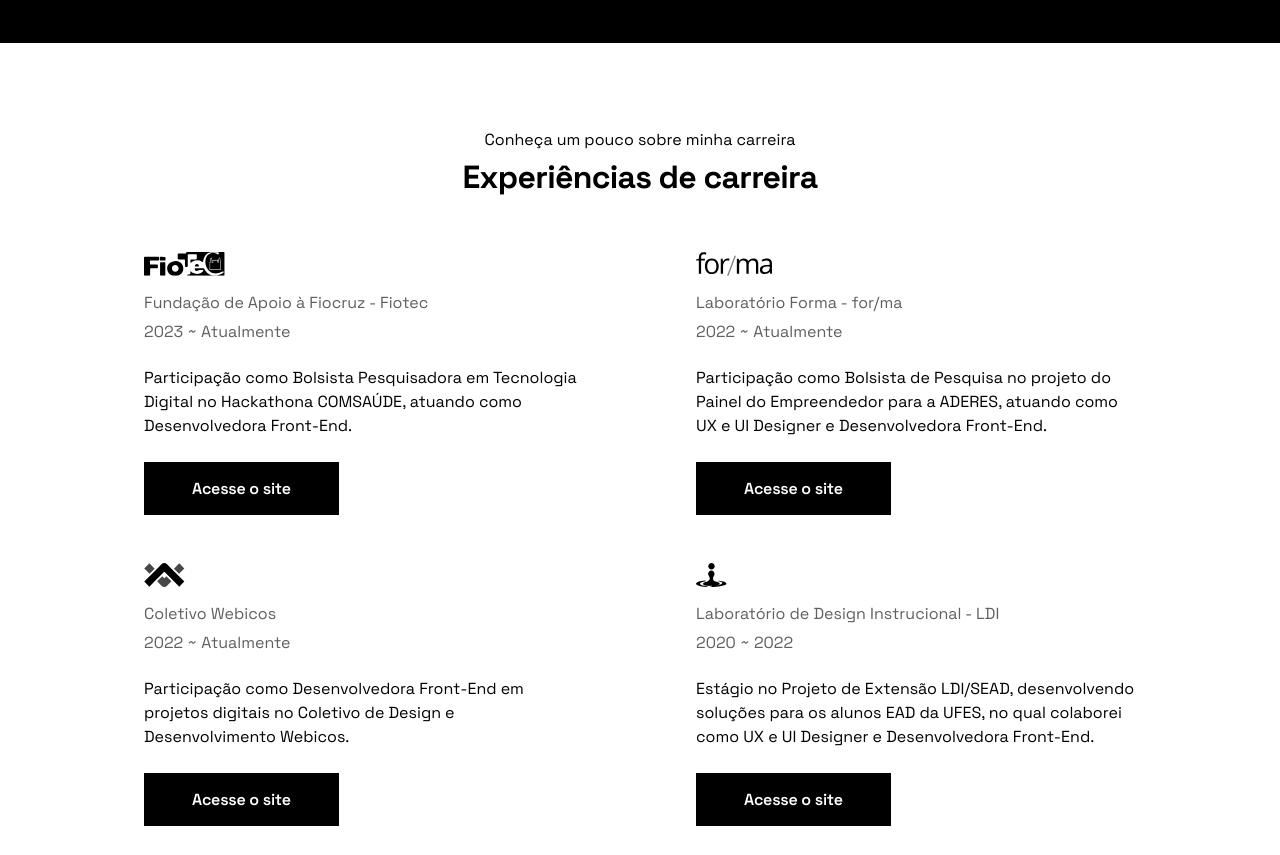
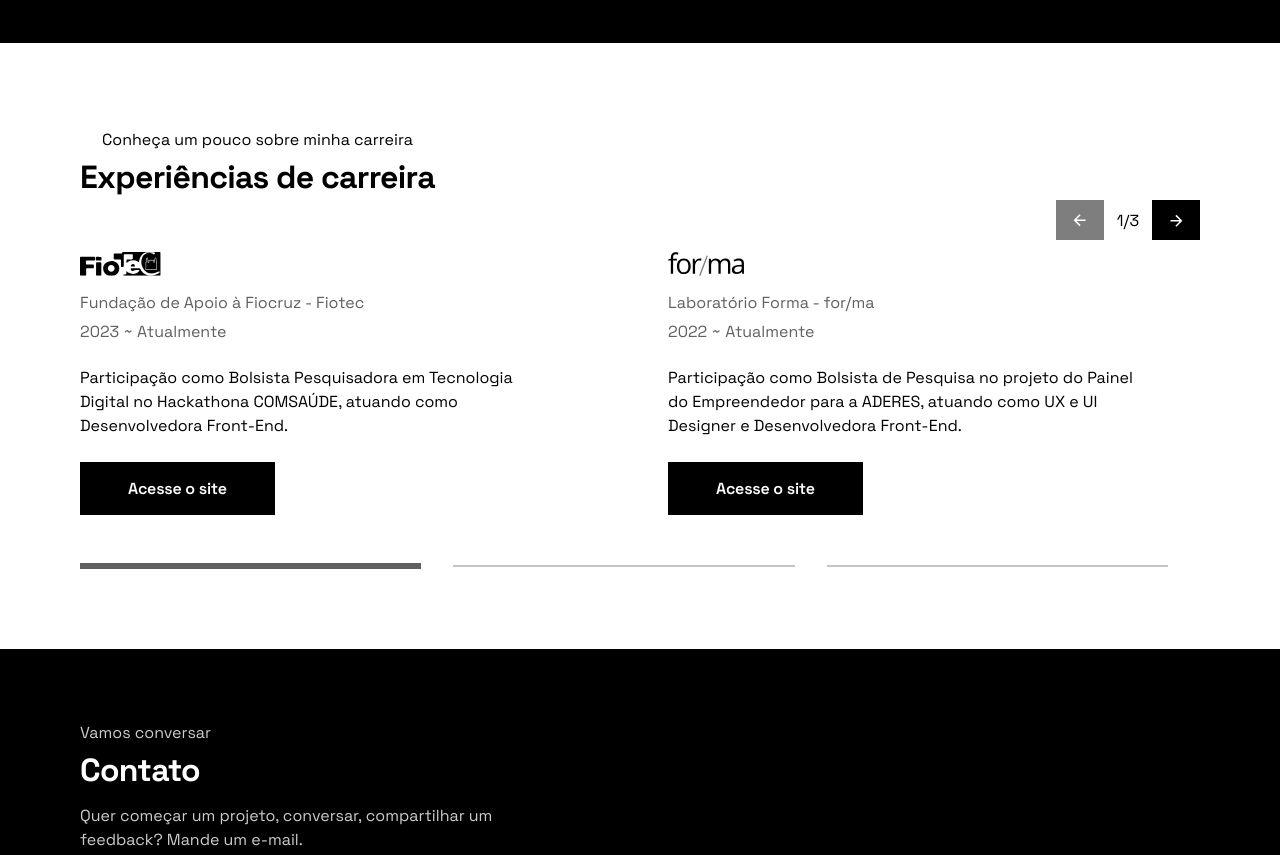
Before and after one commit to oliverids/current_portfolio, a plain HTML site: page index.html in a window 1280 px wide. Shown: the part 1980-2835 px from the top of the page. Drawn offline with nearby package versions, Linux system fonts and the light colour scheme.

Commit message:
fix: keen slider responsivo 768px e 1280px

```diff
--- a/index.html
+++ b/index.html
@@ -151,7 +151,7 @@
     </div>
   </section>
 
-  <section id="cases" class="section">
+  <section id="cases" class="section keen-1280">
     <div class="container">
       <div class="section_intro">
         <p>Confira parte dos meus projetos</p>
@@ -227,14 +227,14 @@
     </ul>
   </marquee>
 
-  <section id="experiencias" class="section">
+  <section id="experiencias" class="section keen-1280">
     <div class="container">
       <div class="section_intro">
         <p>Conheça um pouco sobre minha carreira</p>
         <h2>Experiências de carreira</h2>
       </div>
 
-      <ul>
+      <ul id="carreira_slider">
         <li>
           <svg width="357" height="106" viewBox="0 0 357 106" fill="none" xmlns="http://www.w3.org/2000/svg">
             <title>Fundação de Apoio à Fiocruz</title>
--- a/js/keen_slider.js
+++ b/js/keen_slider.js
@@ -97,12 +97,14 @@
       removeElement(dots)
       return
     }
-    dots = createDiv("dots")
+    dots = createDiv("dots");
+
     slider.track.details.slides.forEach((_e, idx) => {
       var dot = createDiv("dot", "button")
       dot.addEventListener("click", () => slider.moveToIdx(idx))
       dots.appendChild(dot)
     })
+
     wrapper.appendChild(dots)
   }
 
@@ -110,25 +112,38 @@
     var slide = slider.track.details.rel
     slide === 0
       ? arrowLeft.classList.add("arrow--disabled")
-      : arrowLeft.classList.remove("arrow--disabled")
+      : arrowLeft.classList.remove("arrow--disabled");
+
     slide === slider.track.details.slides.length - 1
       ? arrowRight.classList.add("arrow--disabled")
-      : arrowRight.classList.remove("arrow--disabled")
+      : arrowRight.classList.remove("arrow--disabled");
+
     Array.from(dots.children).forEach(function (dot, idx) {
       idx === slide
         ? dot.classList.add("dot--active")
         : dot.classList.remove("dot--active")
     })
 
-    span.innerText = `${slide + 1}/${screen_width < 768 || screen_width > 1279? slider.slides.length : slider.slides.length - 1}`;
-
-    if(screen_width < 767) {
-      if(slide +1 == slider.track.details.slides.length - 1) {
+    if(slider.options.slides.perView == 1) {
+      if(slide +1 == slider.track.details.slides.length) {
         arrowRight.classList.add("arrow--disabled")
       } else {
         arrowRight.classList.remove("arrow--disabled")
       }
+
+      span.innerText = `${slide + 1}/${slider.slides.length}`;
+
+    } else {
+
+      if(slide +1 == slider.track.details.slides.length -1) {
+        arrowRight.classList.add("arrow--disabled")
+      } else {
+        arrowRight.classList.remove("arrow--disabled")
+      }
+
+      span.innerText = `${slide + 1}/${slider.slides.length - 1}`;
     }
+
   }
 
   slider.on("created", () => {
@@ -155,3 +170,18 @@
     spacing: 56
   },
 }, [navigation])
+
+if(screen_width > 1279) {
+  let carreira_slider_list = document.getElementById('carreira_slider'),
+  carreira_slider_items = carreira_slider_list.querySelectorAll('li');
+
+  carreira_slider_list.classList.add('keen-slider')
+  carreira_slider_items.forEach(each => each.classList.add('keen-slider__slide'))
+
+  let carreira_slider = new KeenSlider("#carreira_slider", {
+    slides: {
+      perView: 2,
+      spacing: 56
+    },
+  }, [navigation])
+}
--- a/scss/_cases.scss
+++ b/scss/_cases.scss
@@ -1,6 +1,5 @@
 #cases {
   .navigation-wrapper {
-    display: flex;
     flex-direction: column;
     align-items: center;
 
@@ -57,54 +56,9 @@
 
             @media only screen and (min-width: 48rem) {
               max-width: 100%;
+              margin: 1.5rem 0 0;
             }
           }
-        }
-      }
-    }
-
-    .dots {
-      display: none;
-    }
-
-    .arrow_nav {
-      display: flex;
-
-      .arrow {
-        width: 3rem;
-        height: 2.5rem;
-        background: var(--preto);
-        display: flex;
-        align-items: center;
-        justify-content: center;
-
-        &::before {
-          position: relative;
-          display: block;
-          width: 18px;
-          height: 18px;
-          content: url(../img/icon/arrow.svg);
-        }
-
-        &.arrow--left::before {
-          transform: rotate(180deg);
-          margin-bottom: -2px;
-        }
-
-        &.arrow--disabled {
-          opacity: .5;
-        }
-      }
-
-      .counter {
-        width: 3rem;
-        height: 2.5rem;
-        display: flex;
-        align-items: center;
-        justify-content: center;
-
-        span {
-          width: fit-content;
         }
       }
     }
@@ -112,44 +66,10 @@
 }
 
 @media only screen and (min-width: 80rem) {
-  #cases {
-    .container {
-      position: relative;
-
-      .section_intro {
-        margin: 0 auto 3.5rem 0;
-      }
-    }
-
+  #cases .container {
     .navigation-wrapper {
-      display: flex;
-      flex-direction: row;
-      align-items: flex-start;
-
-      .dots {
-        order: 1;
-        width: .375rem;
-        display: flex;
-        flex-direction: column;
-        align-items: center;
-        justify-content: center;
-        padding-right: 3rem;
-
-        .dot {
-          width: 2px;
-          height: 6rem;
-          background: #C9C4C4;
-
-          &:not(:last-child) {
-            margin-bottom: 2rem;
-          }
-
-          &.dot--active {
-            width: .375rem;
-            background: var(--cinza);
-          }
-        }
-      }
+      flex-direction: row !important;
+      align-items: center;
 
       #my-keen-slider {
         order: 2;
@@ -182,12 +102,6 @@
           }
         }
       }
-
-      .arrow_nav {
-        position: absolute;
-        top: 1rem;
-        right: 0;
-      }
     }
   }
 }
--- a/scss/_experiencias.scss
+++ b/scss/_experiencias.scss
@@ -58,11 +58,50 @@
           max-width: 27.5rem;
         }
       }
+    }
 
-      @media only screen and (min-width: 80rem) {
-        max-width: 62rem;
-        margin: 0 auto;
+    @media only screen and (min-width: 80rem) {
+      .navigation-wrapper {
+        flex-direction: column;
+
+        ul {
+          flex-wrap: initial;
+          justify-content: flex-start;
+
+          li {
+            margin-bottom: 0;
+            width: 37rem;
+
+          }
+        }
+
+        .dots {
+          flex-direction: row;
+          width: 100%;
+          padding-right: 0;
+          padding-top: 3rem;
+
+          .dot {
+            height: 2px;
+            width: 100%;
+
+            &.dot--active {
+              height: .375rem;
+              background: var(--cinza);
+            }
+
+            &:not(:last-child) {
+              margin-right: 2rem;
+              margin-bottom: 0;
+            }
+
+            &:last-child {
+              display: none;
+            }
+          }
+        }
       }
+
     }
   }
 }
--- a/scss/_global.scss
+++ b/scss/_global.scss
@@ -224,3 +224,104 @@
     }
   }
 }
+
+// KEEN SLIDER
+.keen-1280 .container {
+
+  .navigation-wrapper {
+    display: flex;
+
+    .dots {
+      display: none;
+    }
+
+    .arrow_nav {
+      display: flex;
+
+      .arrow {
+        width: 3rem;
+        height: 2.5rem;
+        background: var(--preto);
+        display: flex;
+        align-items: center;
+        justify-content: center;
+
+        &::before {
+          position: relative;
+          display: block;
+          width: 18px;
+          height: 18px;
+          content: url(../img/icon/arrow.svg);
+        }
+
+        &.arrow--left::before {
+          transform: rotate(180deg);
+          margin-bottom: -2px;
+        }
+
+        &.arrow--disabled {
+          opacity: .5;
+        }
+      }
+
+      .counter {
+        width: 3rem;
+        height: 2.5rem;
+        display: flex;
+        align-items: center;
+        justify-content: center;
+
+        span {
+          width: fit-content;
+        }
+      }
+
+      @media only screen and (min-width: 48rem) {
+        margin-top: 3.5rem;
+      }
+    }
+  }
+
+  @media only screen and (min-width: 80rem) {
+    position: relative;
+
+    .section_intro {
+      margin: 0 auto 3.5rem 0;
+    }
+
+    .navigation-wrapper {
+      align-items: flex-start;
+
+      .dots {
+        order: 1;
+        width: .375rem;
+        display: flex;
+        flex-direction: column;
+        align-items: center;
+        justify-content: center;
+        padding-right: 3rem;
+
+        .dot {
+          width: 2px;
+          height: 6rem;
+          background: #C9C4C4;
+
+          &:not(:last-child) {
+            margin-bottom: 2rem;
+          }
+
+          &.dot--active {
+            width: .375rem;
+            background: var(--cinza);
+          }
+        }
+      }
+
+      .arrow_nav {
+        position: absolute;
+        top: 1rem;
+        right: 0;
+      }
+    }
+  }
+}
```
Also changed, not shown: css/style.css, 1 other file.
